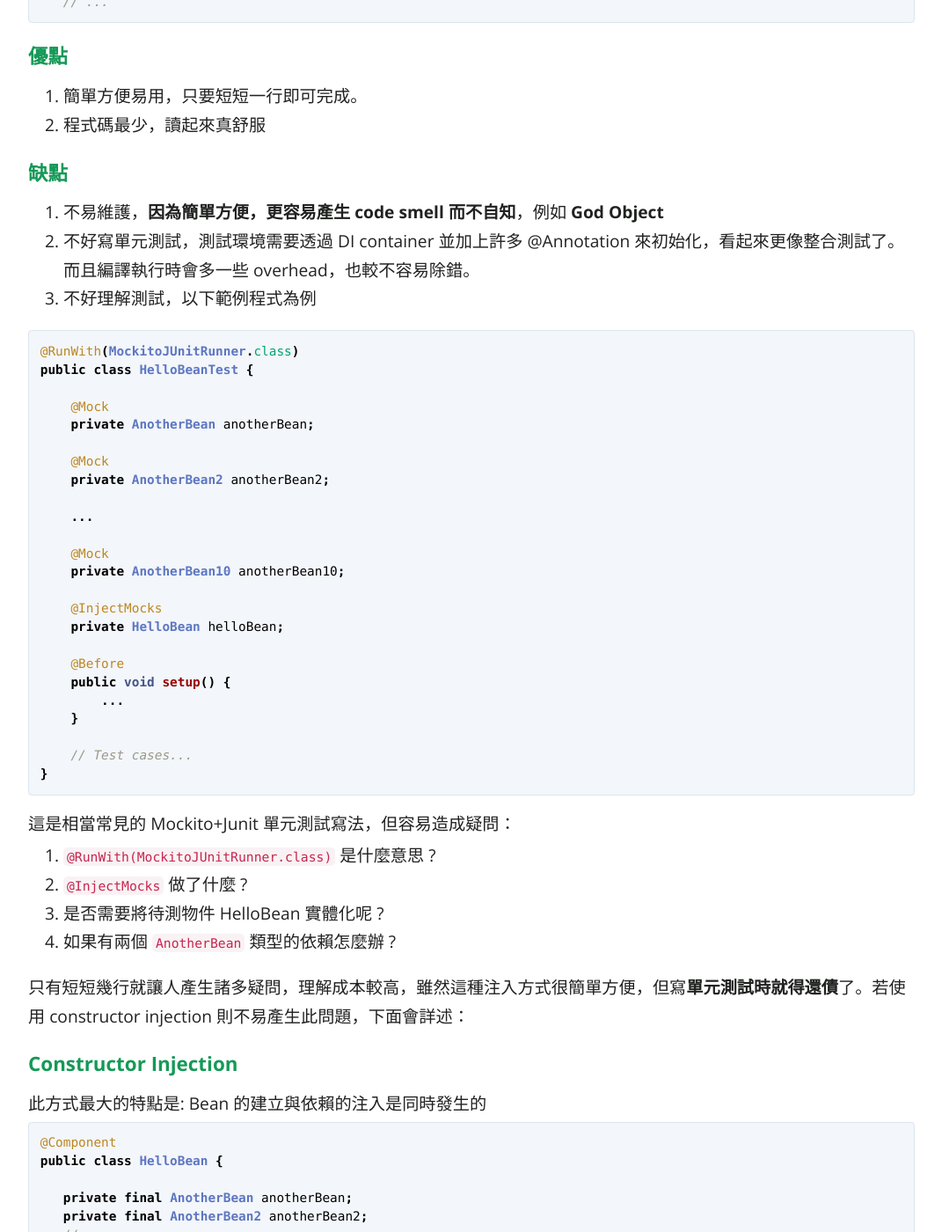
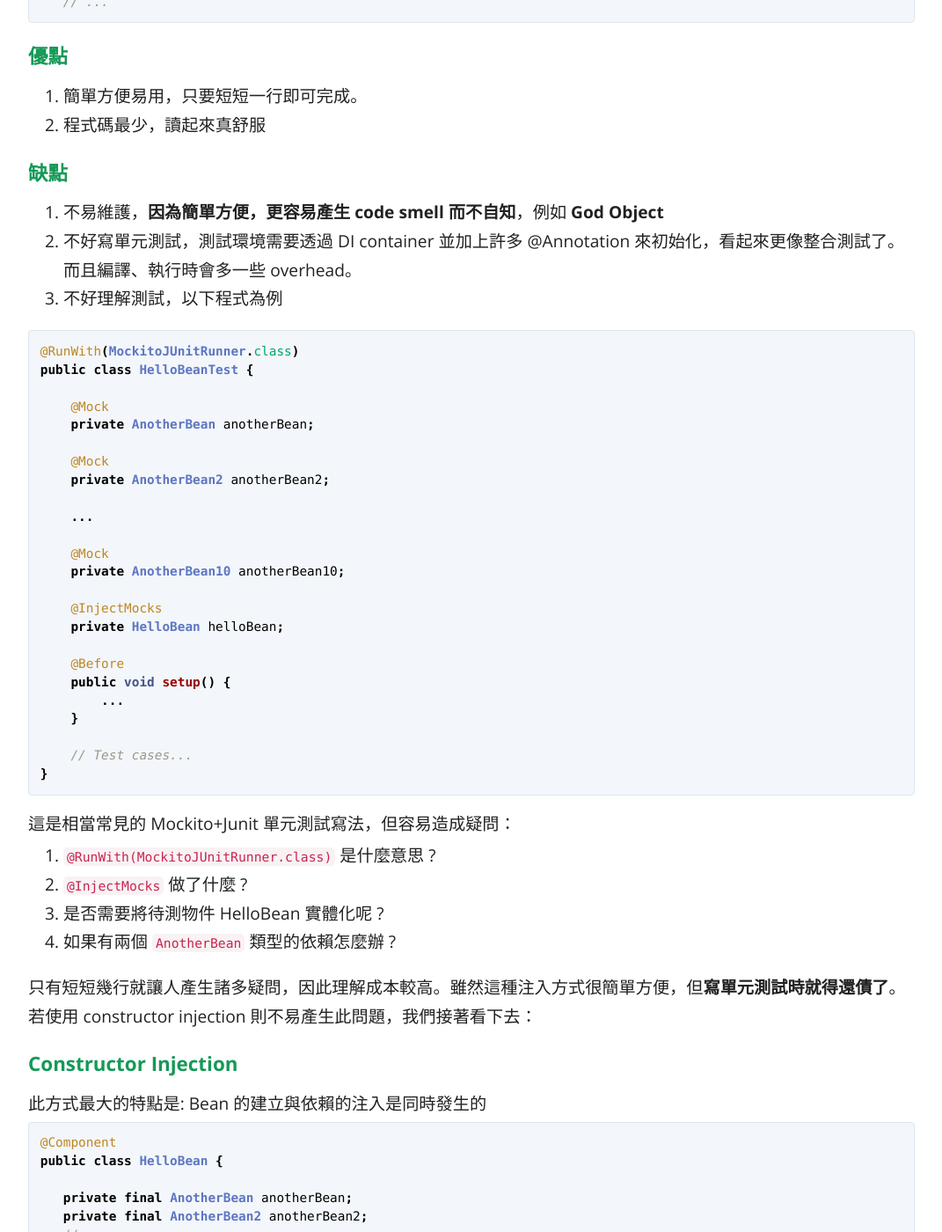
Before and after one commit to KaiSheng714/KaiSheng714.github.io, a Jekyll site: the page built from _posts/2022-02-25-analyzing-dependency-injection-patterns-in-spring.md, in a window 1280 px wide and 1400 px high, scrolled down 1202 px. Shown: the whole window at 88% size, without its empty margins (104-1175 px from the left). Built offline with Jekyll 4.4.1, drawn with Linux system fonts in a browser that asks for light colours; comment, search, counter and statistics services are not loaded; some of the changed text lies outside the part shown.

Commit message:
spring-di

````diff
--- a/_posts/2022-02-25-analyzing-dependency-injection-patterns-in-spring.md
+++ b/_posts/2022-02-25-analyzing-dependency-injection-patterns-in-spring.md
@@ -45,8 +45,8 @@ public class HelloBean {
 
 ### **缺點**
 1. 不易維護，**因為簡單方便，更容易產生 code smell 而不自知**，例如 **God Object**
-2. 不好寫單元測試，測試環境需要透過 DI container 並加上許多 @Annotation 來初始化，看起來更像整合測試了。而且編譯執行時會多一些 overhead，也較不容易除錯。
-3. 不好理解測試，以下範例程式為例
+2. 不好寫單元測試，測試環境需要透過 DI container 並加上許多 @Annotation 來初始化，看起來更像整合測試了。而且編譯、執行時會多一些 overhead。
+3. 不好理解測試，以下程式為例
 
 ```java
 @RunWith(MockitoJUnitRunner.class)
@@ -82,7 +82,7 @@ public class HelloBeanTest {
 3. 是否需要將待測物件 HelloBean 實體化呢 ?
 4. 如果有兩個 `AnotherBean` 類型的依賴怎麼辦 ?
 
-只有短短幾行就讓人產生諸多疑問，理解成本較高，雖然這種注入方式很簡單方便，但寫**單元測試時就得還債**了。若使用 constructor injection 則不易產生此問題，下面會詳述：
+只有短短幾行就讓人產生諸多疑問，因此理解成本較高。雖然這種注入方式很簡單方便，但**寫單元測試時就得還債了**。若使用 constructor injection 則不易產生此問題，我們接著看下去：
 
 ## **Constructor Injection**
 
````
Also changed, not shown: other parts of _posts/2022-02-25-analyzing-dependency-injection-patterns-in-spring.md (+2 -2 lines).
